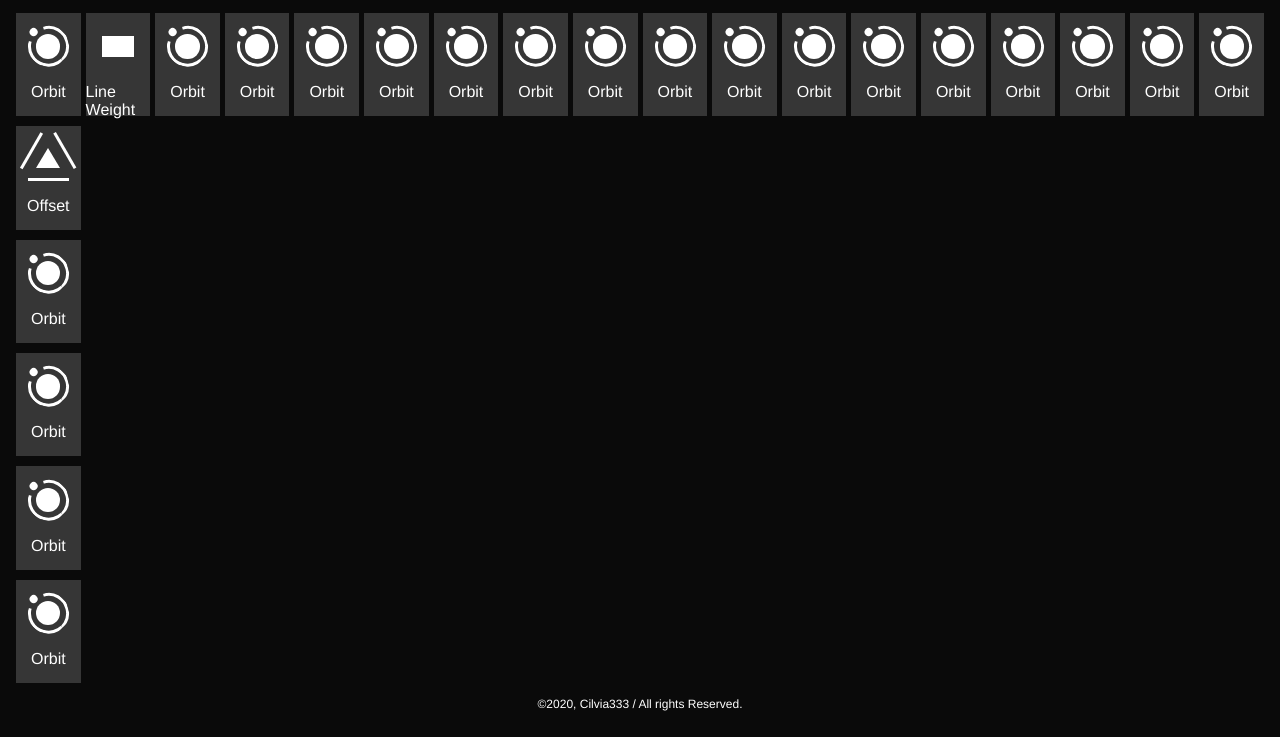
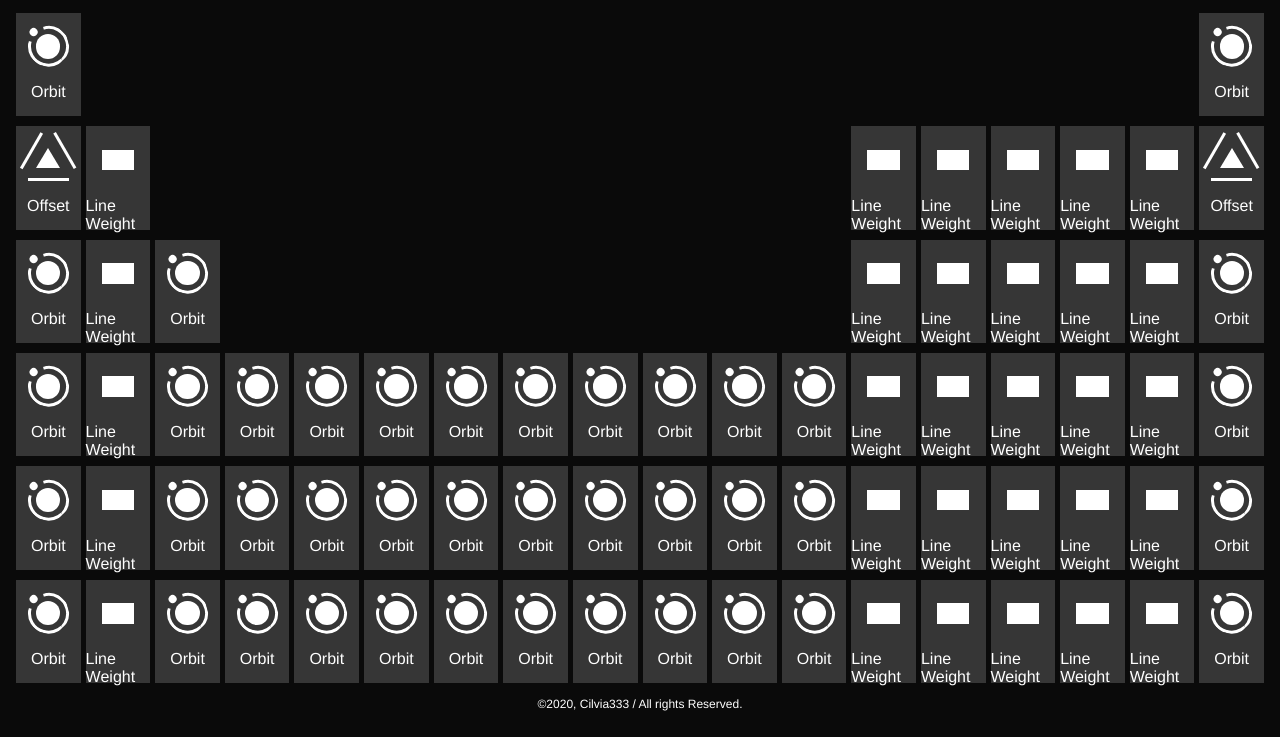
Before and after one commit to cilvia333/WebMotionTable, a Gatsby site: page / in a window 1280 px wide. Shown: the part 63-800 px from the top of the page. Built offline with nearby package versions, Linux system fonts and the light colour scheme; Gatsby itself is replaced by a stand-in of ours.

Commit message:
Update index layout

```diff
--- a/src/pages/index.tsx
+++ b/src/pages/index.tsx
@@ -24,23 +24,107 @@ const mock: CardItem[][] = [
     { name: 'Orbit', link: 'orbit', component: <Orbit /> },
     { name: 'Orbit', link: 'orbit', component: <Orbit /> },
   ],
-  [{ name: 'Line Weight', link: 'lineWeight', component: <LineWeight /> }],
-  [{ name: 'Orbit', link: 'orbit', component: <Orbit /> }],
-  [{ name: 'Orbit', link: 'orbit', component: <Orbit /> }],
-  [{ name: 'Orbit', link: 'orbit', component: <Orbit /> }],
-  [{ name: 'Orbit', link: 'orbit', component: <Orbit /> }],
-  [{ name: 'Orbit', link: 'orbit', component: <Orbit /> }],
-  [{ name: 'Orbit', link: 'orbit', component: <Orbit /> }],
-  [{ name: 'Orbit', link: 'orbit', component: <Orbit /> }],
-  [{ name: 'Orbit', link: 'orbit', component: <Orbit /> }],
-  [{ name: 'Orbit', link: 'orbit', component: <Orbit /> }],
-  [{ name: 'Orbit', link: 'orbit', component: <Orbit /> }],
-  [{ name: 'Orbit', link: 'orbit', component: <Orbit /> }],
-  [{ name: 'Orbit', link: 'orbit', component: <Orbit /> }],
-  [{ name: 'Orbit', link: 'orbit', component: <Orbit /> }],
-  [{ name: 'Orbit', link: 'orbit', component: <Orbit /> }],
-  [{ name: 'Orbit', link: 'orbit', component: <Orbit /> }],
-  [{ name: 'Orbit', link: 'orbit', component: <Orbit /> }],
+  [
+    { name: 'Line Weight', link: 'lineWeight', component: <LineWeight /> },
+    { name: 'Line Weight', link: 'lineWeight', component: <LineWeight /> },
+    { name: 'Line Weight', link: 'lineWeight', component: <LineWeight /> },
+    { name: 'Line Weight', link: 'lineWeight', component: <LineWeight /> },
+    { name: 'Line Weight', link: 'lineWeight', component: <LineWeight /> },
+  ],
+  [
+    { name: 'Orbit', link: 'orbit', component: <Orbit /> },
+    { name: 'Orbit', link: 'orbit', component: <Orbit /> },
+    { name: 'Orbit', link: 'orbit', component: <Orbit /> },
+    { name: 'Orbit', link: 'orbit', component: <Orbit /> },
+  ],
+  [
+    { name: 'Orbit', link: 'orbit', component: <Orbit /> },
+    { name: 'Orbit', link: 'orbit', component: <Orbit /> },
+    { name: 'Orbit', link: 'orbit', component: <Orbit /> },
+  ],
+  [
+    { name: 'Orbit', link: 'orbit', component: <Orbit /> },
+    { name: 'Orbit', link: 'orbit', component: <Orbit /> },
+    { name: 'Orbit', link: 'orbit', component: <Orbit /> },
+  ],
+  [
+    { name: 'Orbit', link: 'orbit', component: <Orbit /> },
+    { name: 'Orbit', link: 'orbit', component: <Orbit /> },
+    { name: 'Orbit', link: 'orbit', component: <Orbit /> },
+  ],
+  [
+    { name: 'Orbit', link: 'orbit', component: <Orbit /> },
+    { name: 'Orbit', link: 'orbit', component: <Orbit /> },
+    { name: 'Orbit', link: 'orbit', component: <Orbit /> },
+  ],
+  [
+    { name: 'Orbit', link: 'orbit', component: <Orbit /> },
+    { name: 'Orbit', link: 'orbit', component: <Orbit /> },
+    { name: 'Orbit', link: 'orbit', component: <Orbit /> },
+  ],
+  [
+    { name: 'Orbit', link: 'orbit', component: <Orbit /> },
+    { name: 'Orbit', link: 'orbit', component: <Orbit /> },
+    { name: 'Orbit', link: 'orbit', component: <Orbit /> },
+  ],
+  [
+    { name: 'Orbit', link: 'orbit', component: <Orbit /> },
+    { name: 'Orbit', link: 'orbit', component: <Orbit /> },
+    { name: 'Orbit', link: 'orbit', component: <Orbit /> },
+  ],
+  [
+    { name: 'Orbit', link: 'orbit', component: <Orbit /> },
+    { name: 'Orbit', link: 'orbit', component: <Orbit /> },
+    { name: 'Orbit', link: 'orbit', component: <Orbit /> },
+  ],
+  [
+    { name: 'Orbit', link: 'orbit', component: <Orbit /> },
+    { name: 'Orbit', link: 'orbit', component: <Orbit /> },
+    { name: 'Orbit', link: 'orbit', component: <Orbit /> },
+  ],
+  [
+    { name: 'Line Weight', link: 'lineWeight', component: <LineWeight /> },
+    { name: 'Line Weight', link: 'lineWeight', component: <LineWeight /> },
+    { name: 'Line Weight', link: 'lineWeight', component: <LineWeight /> },
+    { name: 'Line Weight', link: 'lineWeight', component: <LineWeight /> },
+    { name: 'Line Weight', link: 'lineWeight', component: <LineWeight /> },
+  ],
+  [
+    { name: 'Line Weight', link: 'lineWeight', component: <LineWeight /> },
+    { name: 'Line Weight', link: 'lineWeight', component: <LineWeight /> },
+    { name: 'Line Weight', link: 'lineWeight', component: <LineWeight /> },
+    { name: 'Line Weight', link: 'lineWeight', component: <LineWeight /> },
+    { name: 'Line Weight', link: 'lineWeight', component: <LineWeight /> },
+  ],
+  [
+    { name: 'Line Weight', link: 'lineWeight', component: <LineWeight /> },
+    { name: 'Line Weight', link: 'lineWeight', component: <LineWeight /> },
+    { name: 'Line Weight', link: 'lineWeight', component: <LineWeight /> },
+    { name: 'Line Weight', link: 'lineWeight', component: <LineWeight /> },
+    { name: 'Line Weight', link: 'lineWeight', component: <LineWeight /> },
+  ],
+  [
+    { name: 'Line Weight', link: 'lineWeight', component: <LineWeight /> },
+    { name: 'Line Weight', link: 'lineWeight', component: <LineWeight /> },
+    { name: 'Line Weight', link: 'lineWeight', component: <LineWeight /> },
+    { name: 'Line Weight', link: 'lineWeight', component: <LineWeight /> },
+    { name: 'Line Weight', link: 'lineWeight', component: <LineWeight /> },
+  ],
+  [
+    { name: 'Line Weight', link: 'lineWeight', component: <LineWeight /> },
+    { name: 'Line Weight', link: 'lineWeight', component: <LineWeight /> },
+    { name: 'Line Weight', link: 'lineWeight', component: <LineWeight /> },
+    { name: 'Line Weight', link: 'lineWeight', component: <LineWeight /> },
+    { name: 'Line Weight', link: 'lineWeight', component: <LineWeight /> },
+  ],
+  [
+    { name: 'Orbit', link: 'orbit', component: <Orbit /> },
+    { name: 'Offset', link: 'offset', component: <Offset /> },
+    { name: 'Orbit', link: 'orbit', component: <Orbit /> },
+    { name: 'Orbit', link: 'orbit', component: <Orbit /> },
+    { name: 'Orbit', link: 'orbit', component: <Orbit /> },
+    { name: 'Orbit', link: 'orbit', component: <Orbit /> },
+  ],
 ];
 
 export default function IndexPage() {
@@ -57,7 +141,7 @@ export default function IndexPage() {
       <Wrapper>
         {mock.map((items, i) => (
           <CardWrapper key={`group${i}`}>
-            {items.map((item, j) => (
+            {items.reverse().map((item, j) => (
               <Card
                 name={item.name}
                 link={item.link}
@@ -87,4 +171,23 @@ const CardWrapper = styled.div`
   height: 100%;
   gap: 10px;
   align-content: end;
+
+  *:nth-child(1) {
+    grid-row: 6/7;
+  }
+  *:nth-child(2) {
+    grid-row: 5/6;
+  }
+  *:nth-child(3) {
+    grid-row: 4/5;
+  }
+  *:nth-child(4) {
+    grid-row: 3/4;
+  }
+  *:nth-child(5) {
+    grid-row: 2/3;
+  }
+  *:nth-child(6) {
+    grid-row: 1/2;
+  }
 `;
```
